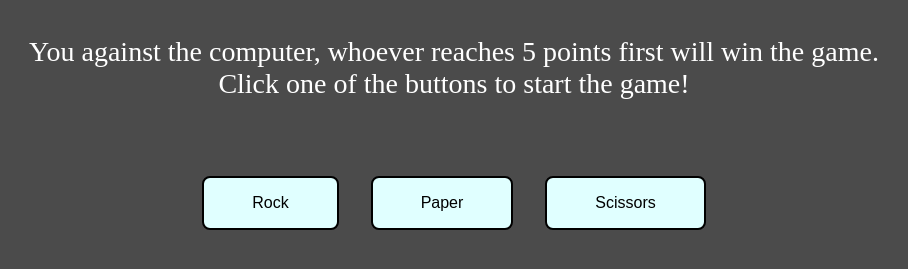
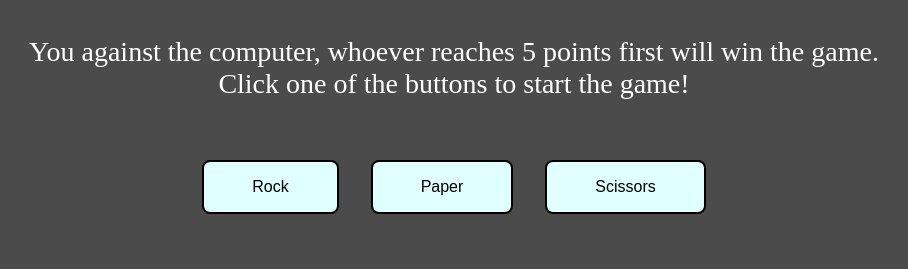
Before and after one commit to gaeel2470/rock-paper-scissors, a plain HTML site: page index.html in a window 1280 px wide. Shown: the whole page, without its empty margins (186-1094 px from the left). Drawn offline with Linux system fonts and the light colour scheme.

Commit message:
Modify spacing between main containers

```diff
--- a/styles.css
+++ b/styles.css
@@ -10,7 +10,7 @@ body
     align-items: center;
     text-align: center;
     font-size: 20px;
-    gap: 48px;
+    gap: 32px;
 }
 
 .instructions
```
